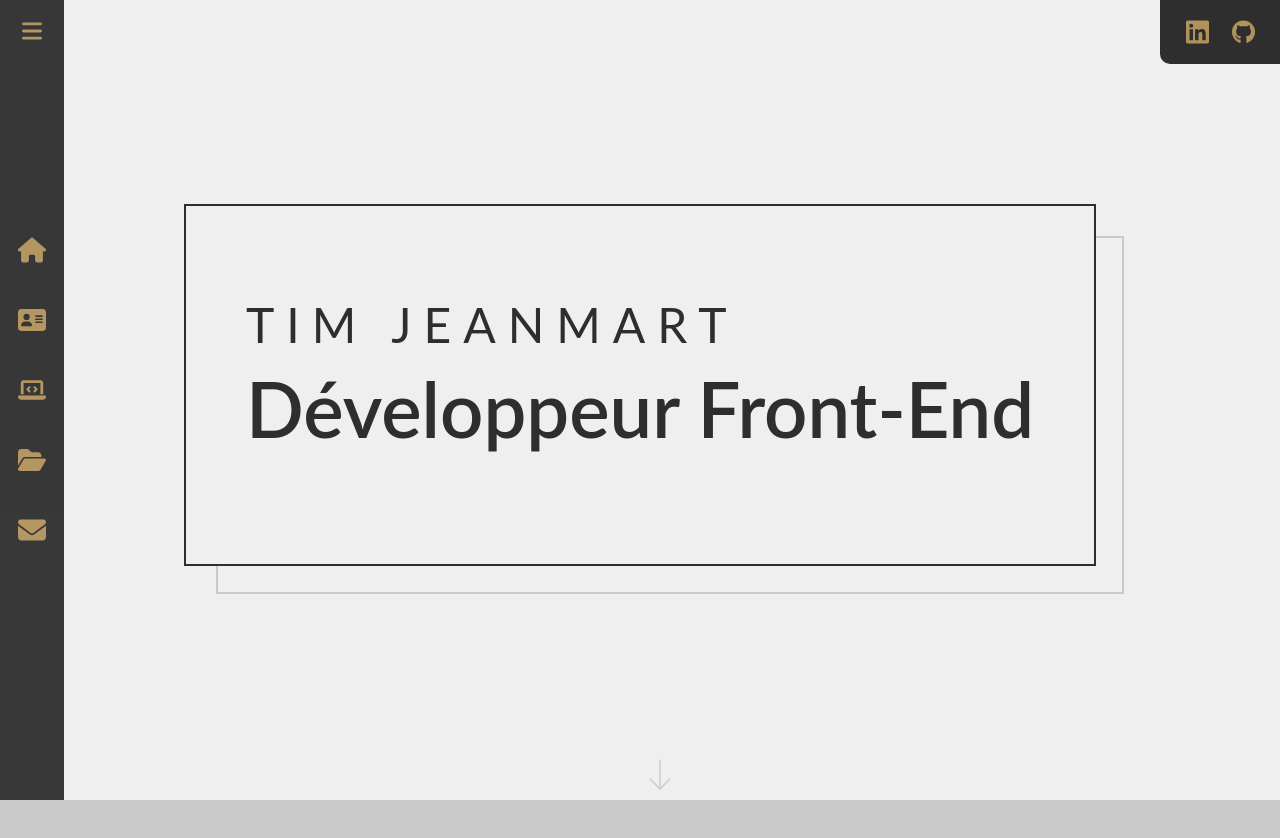
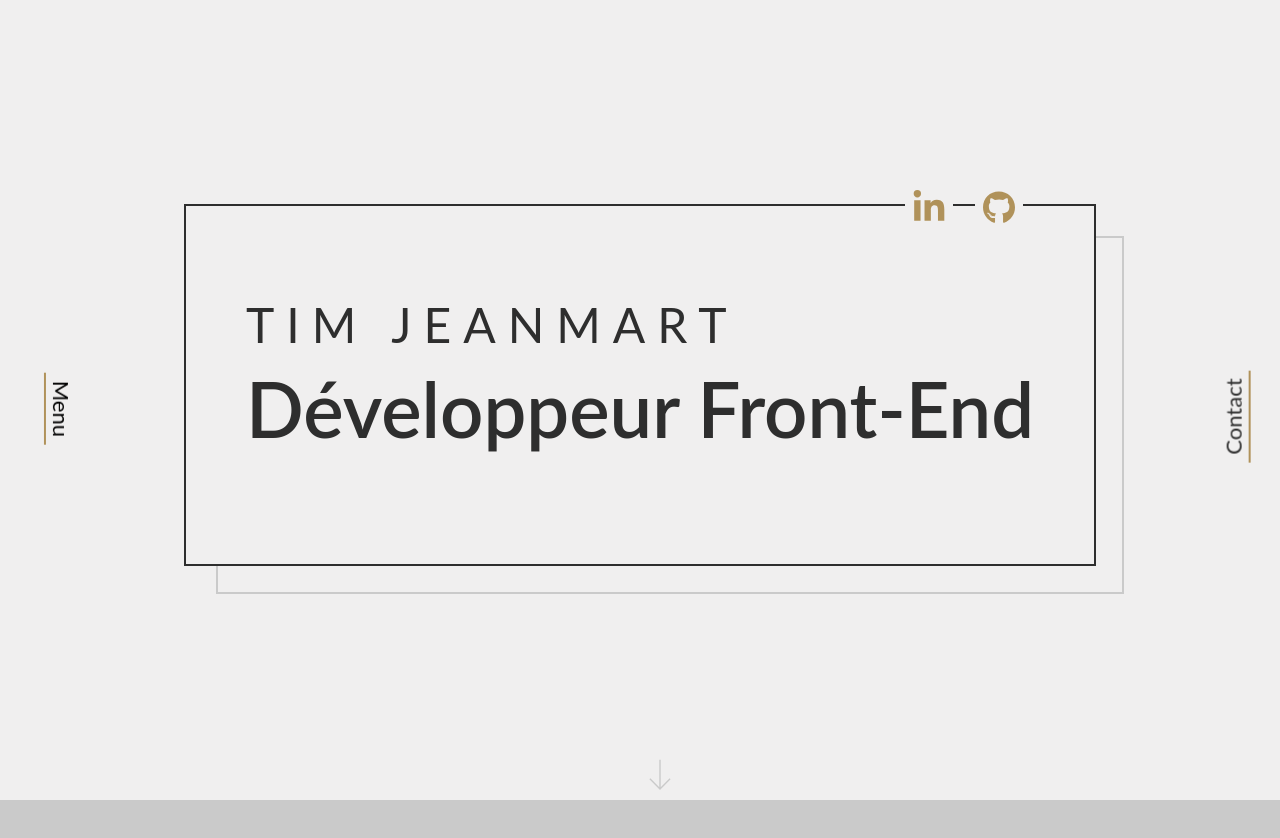
Before and after one commit to Tim-jn/Portfolio, a React (Create React App) app: page / in a window 1280 px wide. Shown: the top 838 px of the page. Built offline with nearby package versions, Linux system fonts and the light colour scheme.

Commit message:
update in progress

```diff
--- a/src/Components/SideBar/SideBar.scss
+++ b/src/Components/SideBar/SideBar.scss
@@ -1,112 +1,168 @@
 @import '../../App.scss';
+
+.home-contact {
+  position: fixed;
+  top: 50%;
+  right: 0;
+  background: none;
+  border: none;
+  rotate: 270deg;
+  font-size: $h3-desktop-size;
+  cursor: pointer;
+  border-bottom: 2px solid $third-font-color;
+  padding: 2px 8px;
+}
+
+.home-contact:hover {
+  transition: all 0.25s;
+  background-color: $third-font-color;
+  color: $primary-bg-color;
+}
+
+.home-contact a {
+  text-decoration: none;
+  color: $secondary-bg-color;
+}
 
 .sidebar {
   height: 100vh;
-  width: 64px;
-  background: $secondary-bg-color;
-  opacity: 0.95;
   position: fixed;
-  padding: 6px 14px;
   transition: all 0.3s ease;
   z-index: 10;
 }
 
-.sidebar-active {
-  width: 240px;
+.menu {
+  position: fixed;
+  top: 49%;
+  left: 24px;
+  background: none;
+  border: none;
+  transform: rotate(90deg);
+  transform-origin: 50% 51%;
+  font-size: $h3-desktop-size;
+  cursor: pointer;
+  border-bottom: 2px solid $third-font-color;
+  padding: 2px 8px;
 }
 
-.sidebar .btn {
+.menu:hover {
+  transition: all 0.25s;
+  background-color: $third-font-color;
+  color: $primary-bg-color;
+}
+
+.sidebar-active .menu {
+  display: none;
+}
+
+.sidebar-active .close {
+  content: url('../../assets/close.svg');
   position: absolute;
-  color: $third-font-color;
-  left: 50%;
+  color: $secondary-bg-color;
+  right: 10px;
   top: 6px;
-  width: 20px;
-  height: 50px;
-  transform: translateX(-50%);
+  width: 40px;
+  height: 40px;
   cursor: pointer;
 }
 
-.sidebar-active .btn {
-  left: 90%;
+.sidebar-active .close:hover {
+  transition: all 0.3s ease-in-out;
+  rotate: 90deg;
 }
 
-.sidebar ul {
-  height: 100%;
-  display: flex;
-  flex-direction: column;
-  justify-content: center;
+.sidebar-active {
+  width: 240px;
+  border-right: 2px solid $secondary-font-color;
 }
 
-.sidebar ul li {
-  position: relative;
-  height: 70px;
-  width: 100%;
-  margin: 0 10%;
-  list-style: none;
-  cursor: pointer;
-}
+// .sidebar .btn {
+//   position: absolute;
+//   color: $third-font-color;
+//   left: 15px;
+//   top: 6px;
+//   width: 40px;
+//   height: 50px;
+//   cursor: pointer;
+// }
 
-.sidebar ul li .tooltip {
-  position: absolute;
-  left: 120px;
-  top: 0px;
-  transform: translate(-50%, -50%);
-  border-radius: 6px;
-  padding: 10px 0px;
-  width: 125px;
-  text-align: center;
-  box-shadow: 0 5px 10px rgba(0, 0, 0, 0.2);
-  transition: 0s;
-  opacity: 0;
-  pointer-events: none;
-  background: $primary-bg-color;
-  border: 2px solid $third-font-color;
-  font-weight: bold;
-  color: $primary-font-color;
-  white-space: nowrap;
-}
+// .sidebar ul {
+//   height: 100%;
+//   display: flex;
+//   flex-direction: column;
+//   justify-content: center;
+// }
+
+// .sidebar ul li {
+//   position: relative;
+//   height: 70px;
+//   width: 100%;
+//   margin: 0 10%;
+//   list-style: none;
+//   cursor: pointer;
+// }
+
+// .sidebar ul li .tooltip {
+//   position: absolute;
+//   left: 120px;
+//   top: 0px;
+//   transform: translate(-50%, -50%);
+//   border-radius: 6px;
+//   padding: 10px 0px;
+//   width: 125px;
+//   text-align: center;
+//   box-shadow: 0 5px 10px rgba(0, 0, 0, 0.2);
+//   transition: 0s;
+//   opacity: 0;
+//   pointer-events: none;
+//   background: $primary-bg-color;
+//   border: 2px solid $third-font-color;
+//   font-weight: bold;
+//   color: $primary-font-color;
+//   white-space: nowrap;
+// }
 
 .sidebar-active ul li .tooltip {
   display: none;
 }
 
-.sidebar ul li:hover .tooltip {
-  top: 36%;
-  opacity: 1;
-  transition: all 0.3s ease;
-}
+// .sidebar ul li:hover .tooltip {
+//   top: 36%;
+//   opacity: 1;
+//   transition: all 0.3s ease;
+// }
 
-.sidebar ul li a {
-  color: $primary-font-color;
-  text-decoration: none;
-  display: flex;
-  align-items: center;
-  font-weight: bold;
-  white-space: nowrap;
-}
+// .sidebar ul li a {
+//   color: $primary-font-color;
+//   text-decoration: none;
+//   display: flex;
+//   align-items: center;
+//   font-weight: bold;
+//   white-space: nowrap;
+// }
 
-.sidebar ul li a .icons {
-  height: 50px;
-  width: 28px;
-  color: $third-font-color;
-  margin-right: 15%;
-}
+// .sidebar ul li a .icons {
+//   height: 50px;
+//   width: 28px;
+//   color: $third-font-color;
+//   margin-right: 15%;
+// }
 
-.sidebar ul li:hover .icons {
-  transition: all 0.2s;
-  filter: drop-shadow($red-shadow)
-}
+// // .sidebar ul li:hover .icons {
+// //   transition: all 0.2s;
+// //   filter: drop-shadow($red-shadow);
+// // }
 
-.sidebar-active ul li a .icons {
-  text-align: center;
-  filter: drop-shadow($red-shadow)
-}
+// .sidebar-active ul li a .icons {
+//   text-align: center;
+//   filter: drop-shadow($red-shadow);
+// }
 
-.sidebar .link-name {
-  opacity: 0;
-  pointer-events: none;
-  transition: all 0.15s ease;
-}
+// .sidebar .link-name {
+//   opacity: 0;
+//   pointer-events: none;
+//   transition: all 0.15s ease;
+// }
 
 .sidebar-active .link-name {
   opacity: 1;
@@ -129,12 +185,13 @@
     color: $third-font-color;
     transition: all 0.25s ease;
   }
+}
 
-  .link-name::after {
-    width: 100%;
-    transition: all 0.25s ease;
-  }
-}
+//   .link-name::after {
+//     width: 100%;
+//     transition: all 0.25s ease;
+//   }
+// }
 
 .sidebar .profile-content {
   position: absolute;
@@ -181,28 +238,28 @@
 }
 
 .profile .profile-details .job {
-  font-size: 13px;
+  font-size: 12px;
 }
 
-// normal screen mobile
+// // normal screen mobile
 
-@media screen and (max-width: 768px) {
-  .sidebar {
-    width: 52px;
-    padding: 6px 14px;
-  }
+// @media screen and (max-width: 768px) {
+//   .sidebar {
+//     width: 52px;
+//     padding: 6px 14px;
+//   }
 
-  .sidebar-active {
-    width: 180px;
-  }
+// .sidebar-active {
+//   width: 180px;
+// }
 
-  .sidebar ul li a .icons {
-    width: 20px;
-  }
+//   .sidebar ul li a .icons {
+//     width: 20px;
+//   }
 
-  .sidebar .btn {
-    width: 16px;
-  }
+//   .sidebar .btn {
+//     width: 16px;
+//   }
 
 .profile .profile-details img {
   height: 30px;
@@ -217,15 +274,15 @@
   font-size: 10px;
 }
 
-  .sidebar-active .link-name {
-    font-size: 14px;
-  }
+// .sidebar-active .link-name {
+//   font-size: 14px;
+// }
 
-  .sidebar ul li .tooltip {
-    display: none;
-  }
+//   .sidebar ul li .tooltip {
+//     display: none;
+//   }
 
-  .sidebar ul li {
-    margin: 0 5%;
-}
-}
+//   .sidebar ul li {
+//     margin: 0 5%;
+//   }
+// }
--- a/src/Components/SideBar/SideBar.tsx
+++ b/src/Components/SideBar/SideBar.tsx
@@ -1,7 +1,7 @@
 import profilePic from '../../assets/PP-Tim.webp'
 import { FontAwesomeIcon } from '@fortawesome/react-fontawesome'
 import {
-  faBars,
+  faSignal,
   faLaptopCode,
   faAddressCard,
   faFolderOpen,
@@ -20,41 +20,41 @@ export default function SideBar() {
 
   return (
     <div className={!toggle ? 'sidebar' : 'sidebar sidebar-active'}>
-      <div className="logo-content">
-        <FontAwesomeIcon
-          className="btn icons"
-          icon={faBars}
-          onClick={toggleSidebar}
-        />
-      </div>
-      <ul className="nav-list">
+      <button className="menu" onClick={toggleSidebar}>
+        Menu
+      </button>
+      <div className="close" onClick={toggleSidebar}></div>
+      <button className="home-contact">
+        <a href="#contact">Contact</a>
+      </button>
+      {/* <ul className="nav-list">
         <li>
           <a href="#home">
             <FontAwesomeIcon className="icons" icon={faHome} />
-            <span className="link-name">Home</span>
+            <span className="link-name">Accueil</span>
           </a>
-          <span className="tooltip">Home</span>
+          <span className="tooltip">Accueil</span>
         </li>
         <li>
           <a href="#about">
             <FontAwesomeIcon className="icons" icon={faAddressCard} />
-            <span className="link-name">About</span>
+            <span className="link-name">À propos</span>
           </a>
-          <span className="tooltip">About</span>
+          <span className="tooltip">À propos</span>
         </li>
         <li>
           <a href="#skills">
             <FontAwesomeIcon className="icons" icon={faLaptopCode} />
-            <span className="link-name">Skills</span>
+            <span className="link-name">Compétences</span>
           </a>
-          <span className="tooltip">Skills</span>
+          <span className="tooltip">Compétences</span>
         </li>
         <li>
           <a href="#work">
             <FontAwesomeIcon className="icons" icon={faFolderOpen} />
-            <span className="link-name">Work</span>
+            <span className="link-name">Projets</span>
           </a>
-          <span className="tooltip">Work</span>
+          <span className="tooltip">Projets</span>
         </li>
         <li>
           <a href="#contact">
@@ -66,14 +66,14 @@ export default function SideBar() {
           </a>
           <span className="tooltip">Contact</span>
         </li>
-      </ul>
+      </ul> */}
       <div className="profile-content">
         <div className="profile">
           <div className="profile-details">
             <img src={profilePic} alt="Tim Jeanmart" />
             <div className="name-job">
               <div className="name">Tim Jeanmart</div>
-              <div className="job">Front end developer</div>
+              <div className="job">Développeur Front-End</div>
             </div>
           </div>
         </div>
--- a/src/Components/SocialBar/SocialBar.scss
+++ b/src/Components/SocialBar/SocialBar.scss
@@ -1,18 +1,20 @@
 @import '../../App.scss';
 
 .social-bar {
-  width: 120px;
-  height: 64px;
-  padding: 6px 14px;
-  position: fixed;
-  right: 0;
-  top: 0;
-  background-color: $secondary-bg-color;
+  width: 140px;
+  height: 80px;
+  position: absolute;
+  right: 60px;
+  top: -38px;
   border-bottom-left-radius: 10px;
   display: flex;
   justify-content: space-around;
   align-items: center;
   z-index: 10;
+}
+
+.linkedin {
+  height: 35px!important;
 }
 
 .social-bar a {
@@ -22,13 +24,17 @@
 
 .social-icons {
   cursor: pointer;
-  height: 30px;
-  width: 23px;
+  height: 37px;
+  width: 32px;
+  background: $primary-bg-color;
+  padding: 8px;
 }
 
 .social-icons:hover {
-  transition: all 0.3s;
-  filter: drop-shadow($red-shadow)
+  transition: all 0.25s;
+  background: $secondary-bg-color;
+  border-radius: 2px;
+  color: $primary-bg-color;
 }
 
 .social-text {
--- a/src/Components/SocialBar/SocialBar.tsx
+++ b/src/Components/SocialBar/SocialBar.tsx
@@ -1,5 +1,5 @@
 import { FontAwesomeIcon } from '@fortawesome/react-fontawesome'
-import { faLinkedin, faGithub } from '@fortawesome/free-brands-svg-icons'
+import { faLinkedinIn, faGithub } from '@fortawesome/free-brands-svg-icons'
 import './SocialBar.scss'
 
 export default function SocialBar() {
@@ -12,7 +12,7 @@ export default function SocialBar() {
         rel="noreferrer"
       >
         <span className="social-text">LinkedIn</span>
-        <FontAwesomeIcon className="social-icons" icon={faLinkedin} />
+        <FontAwesomeIcon className="linkedin social-icons" icon={faLinkedinIn} />
       </a>
       <a
         className="social-icon"
```
Lines whose indentation alone changed are shown as unchanged.
